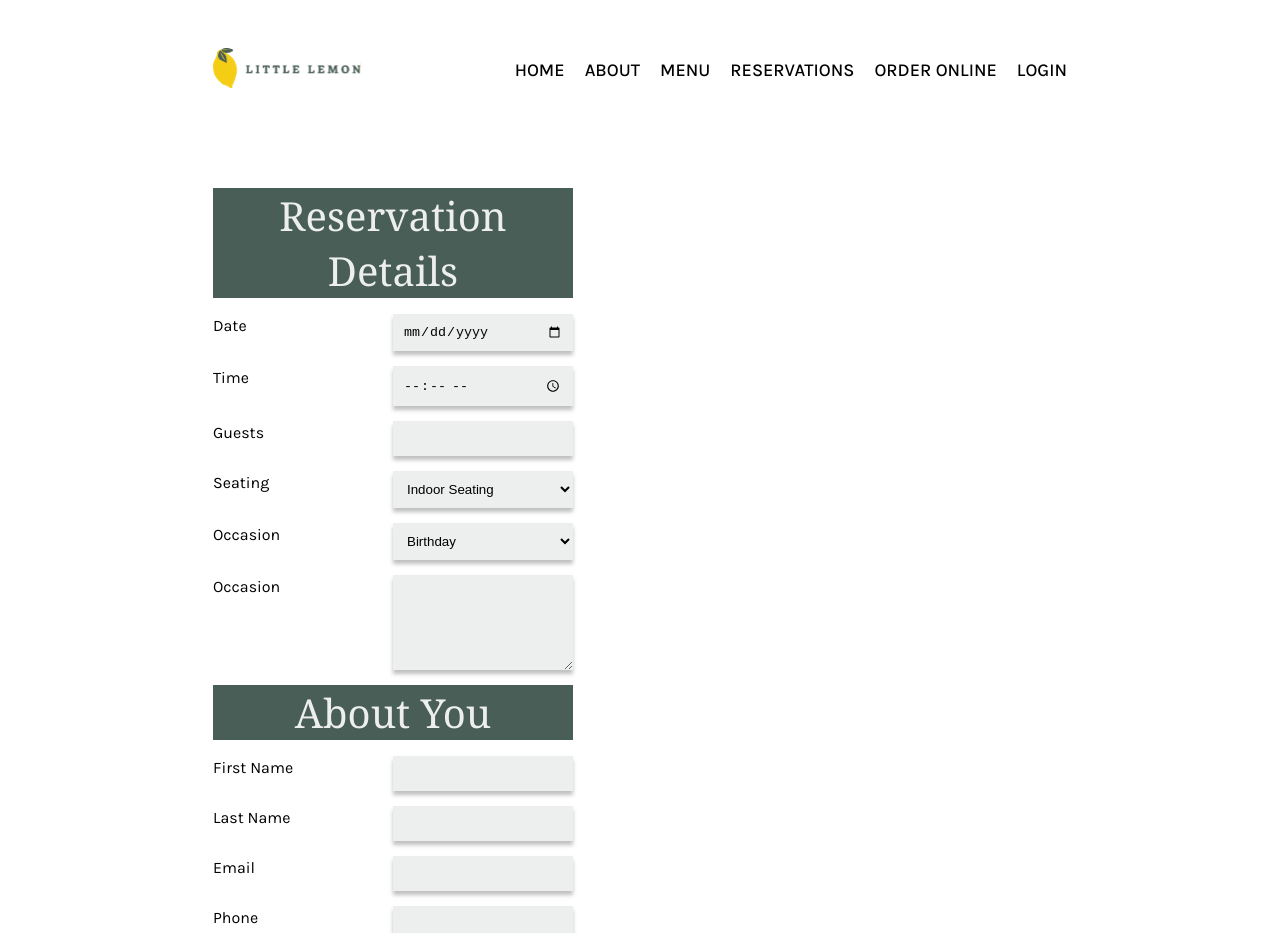
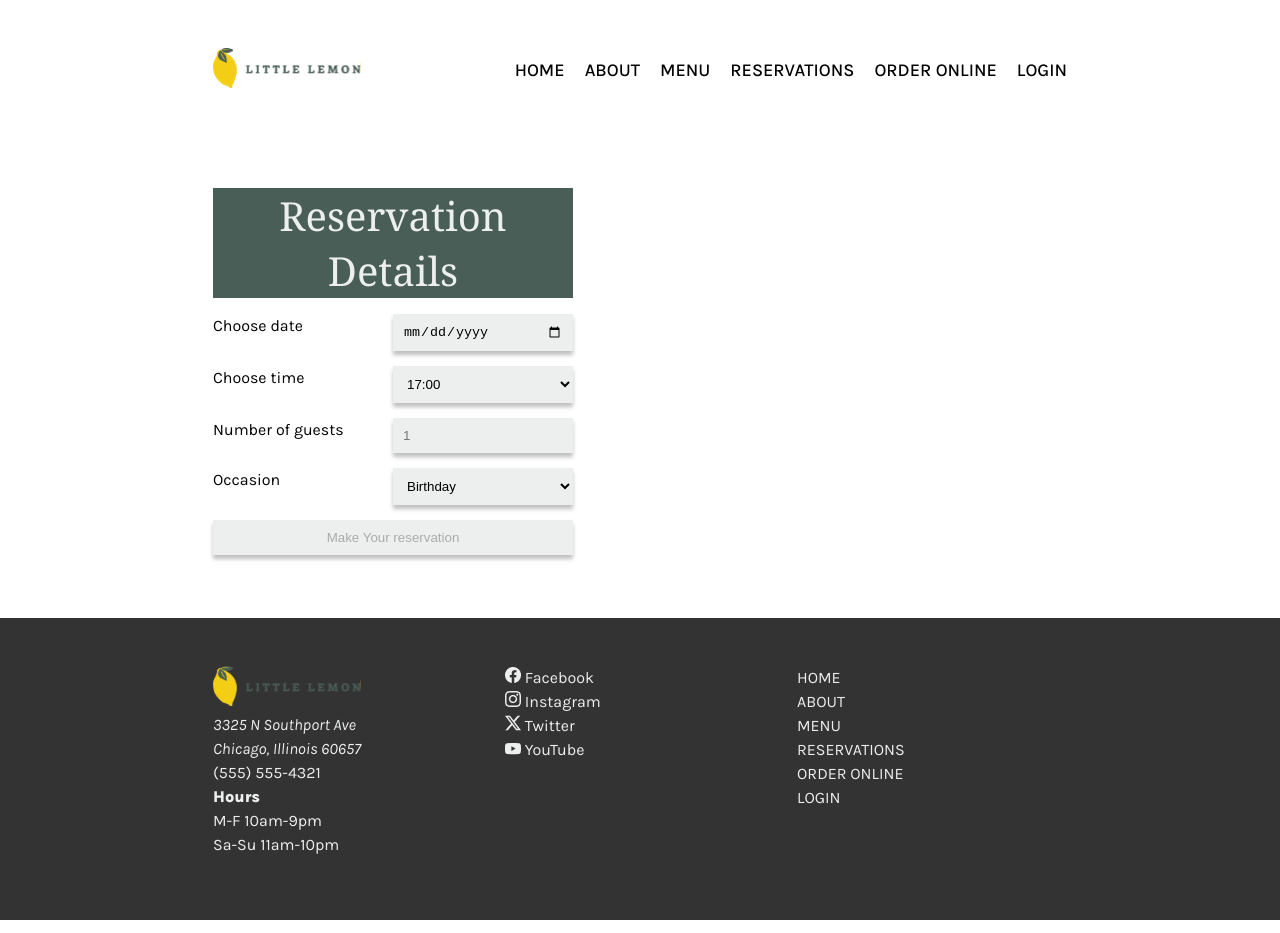
Before and after one commit to erasmogiron/capstone-project, a React (Create React App) app: page /reservations in a window 1280 px wide. Shown: the top 933 px of the page. Built offline with nearby package versions, Linux system fonts and the light colour scheme; a web font is replaced by a local one.

Commit message:
Define code behavior for BookingForm.js

```diff
--- a/src/Components/BookingForm.js
+++ b/src/Components/BookingForm.js
@@ -1,56 +1,90 @@
 import React from "react";
+import { useState } from "react";
 
 export default function Form() {
+    const availableTimes = ["17:00","18:00","19:00","20:00","21:00","22:00"];
+
+    const [reservationDate, setReservationDate] = useState("");
+    const [reservationTime, setReservationTime] = useState(availableTimes);
+    const [guests, setGuests] = useState("");
+    const [occasion, setOccasion] = useState("");
+
+    const clearForm = () => {
+        setReservationDate("");
+        setReservationTime("");
+        setGuests({
+            value: "0",
+            isTouched: false,
+          });
+        setOccasion({
+          value: "Occasion",
+          isTouched: false,
+        });
+      };
+
+    const handleSubmit = (e) => {
+        e.preventDefault();
+        alert("Table Reserved!");
+        clearForm()
+    };
+
+
     return(
         <section className="container">
             <div className="row grid">
-                <form>
+                <form onSubmit={handleSubmit}>
                     <fieldset className="sub-title">Reservation Details</fieldset>
-                    <p><label for="date">Date</label>
-                    <input id="date" type="date" name="date" /></p>
-                    <p><label for="time">Time</label>
-                    <input id="time" type="time" name="time" /></p>
-
-                    <p><label for="guests">Guests</label>
-                    <input id="guests" type="number" name="guests"/></p>
-
-                    <p><label for="seating">Seating</label>
-                    <select id="seating" name="seating">
-                        <option value="indoor">Indoor Seating</option>
-                        <option value="outdoor">Outdoor Seating</option>
-                    </select></p>
-                    <p><label for="seating">Occasion</label>
-                    <select id="occasion" name="occasion">
-                        <option value="indoor">Birthday</option>
-                        <option value="outdoor">Engagement</option>
-                        <option value="outdoor">Anniversary</option>
-                    </select></p>
-                    <p><label for="notes">Occasion</label>
-                        <textarea name="message" rows="5" cols="auto">
-                    </textarea></p>
-
-                    <fieldset className="sub-title">About You</fieldset>
-                    <p><label for="first-name">First Name</label>
-                    <input id="first-name" type="text" name="first-name" /></p>
-                    <p><label for="last-name">Last Name</label>
-                    <input id="last-name" type="text" name="last-name" /></p>
-                    <p><label for="email">Email</label>
-                    <input id="email" type="email" /></p>
-                    <p><label for="phone">Phone<br/>(optional)</label>
-                    <input id="phone" type="tel" name="phone" /></p>
-
-                    <fieldset className="sub-title">Payment Info</fieldset>
-                    <p><label for="name-on-card">Name on Card</label>
-                    <input id="name-on-card" type="text" name="name-on-card" /></p>
-                    <p><label for="credit-card">Credit card number</label>
-                    <input type="text" id="credit-card" name="credit-card" placeholder="1111-2222-3333-4444" /></p>
-                    <p><label for="cvv-code">CVV Code</label>
-                    <input id="cvv-code" type="text" name="cvv-code" /></p>
-
-                    <p><label for="expiration-date">Expiration Date</label>
-                    <input type="text" id="expiration-date" name="expiration-date" placeholder="11/25" /></p>
-                    <p><input type="submit" value="Submit" /></p>
-
+                    <p>
+                    <label htmlFor="res-date">Choose date</label>
+                    <input
+                        type="date"
+                        id="res-date"
+                        value={reservationDate}
+                        onChange={(e) => setReservationDate(e.target.value)}
+                    />
+                    </p>
+                    <p>
+                    <label htmlFor="res-time">Choose time</label>
+                    <select
+                        id="res-time"
+                        value={reservationTime}
+                        onChange={(e) => setReservationTime(e.target.value)}
+                    >
+                        <option>17:00</option>
+                        <option>18:00</option>
+                        <option>19:00</option>
+                        <option>20:00</option>
+                        <option>21:00</option>
+                        <option>22:00</option>
+                    </select>
+                    </p>
+                    <p>
+                    <label htmlFor="guests">Number of guests</label>
+                    <input
+                        type="number"
+                        placeholder="1"
+                        min="1"
+                        max="10"
+                        id="guests"
+                        value={guests}
+                        onChange={(e) => setGuests(e.target.value)}
+                    />
+                    </p>
+                    <p>
+                    <label htmlFor="occasion">Occasion</label>
+                    <select
+                        id="occasion"
+                        value={occasion}
+                        onChange={(e) => setOccasion(e.target.value)}
+                    >
+                        <option>Birthday</option>
+                        <option>Engagement</option>
+                        <option>Anniversary</option>
+                    </select>
+                    </p>
+                    <p>
+                    <input disabled={!occasion} type="submit" value="Make Your reservation" />
+                    </p>
                 </form>
             </div>
         </section>
```
